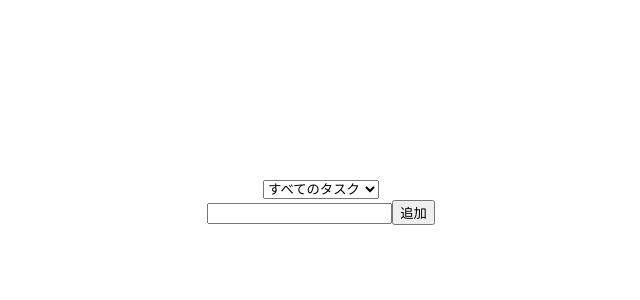
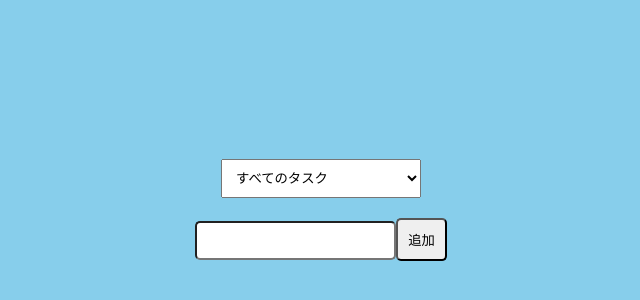
Before and after one commit to kaede-hub/todoappdayo, a React (Vite) app: page / in a window 1280 px wide. Shown: the part 192-492 px from the top of the page, without its empty margins (319-959 px from the left). Built offline with nearby package versions, Linux system fonts and the light colour scheme.

Commit message:
スタイルあてました

```diff
--- a/src/App.css
+++ b/src/App.css
@@ -4,3 +4,32 @@
   padding: 2rem;
   text-align: center;
 }
+
+body {
+  background-color: skyblue;
+}
+
+select {
+  margin:20px;
+  padding: 10px;
+  width: 200px;
+}
+
+input {
+  border-radius: 5px;
+  padding: 10px;
+}
+
+input:hover {
+  cursor: pointer;
+  margin-left: 10px;
+}
+
+button {
+  border-radius: 5px;
+  margin-left: 10px;
+}
+
+li {
+  list-style: none;
+}
--- a/src/App.tsx
+++ b/src/App.tsx
@@ -133,6 +133,7 @@ export const App = () => {
           </form>
         )
       )}
+
       <ul>
         {filteredTodos.map((todo) => {
           return (
```
